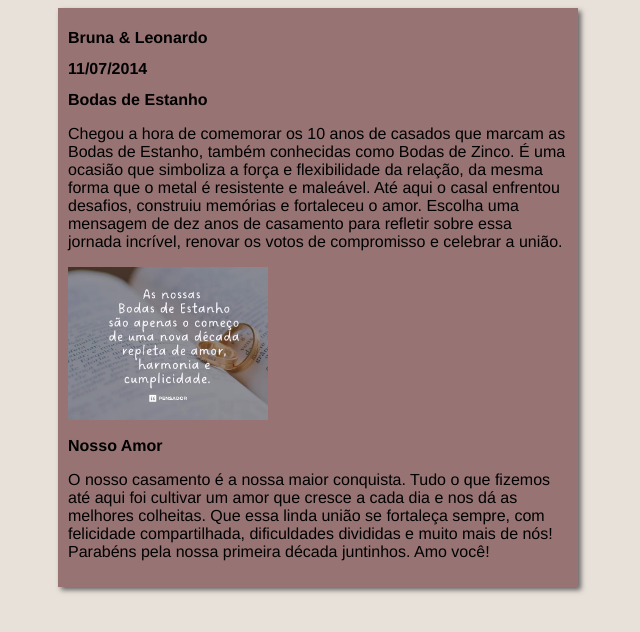
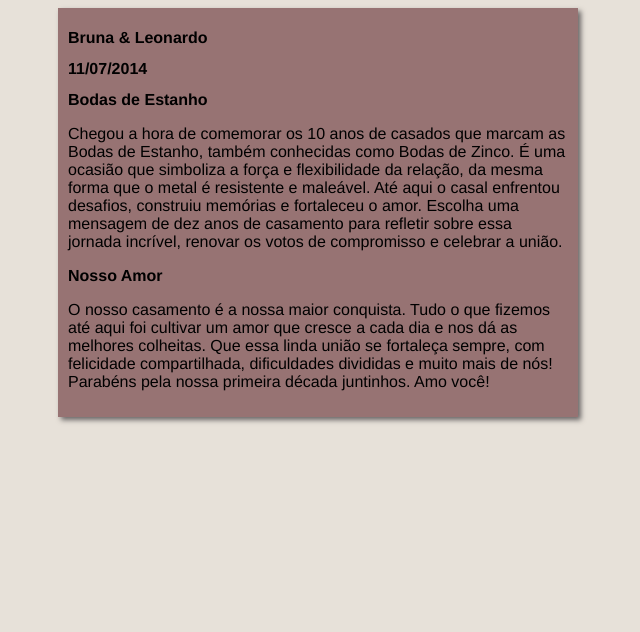
Before and after one commit to Brunarenner/10-Anos-de-nos-, a plain HTML site: page index.html in a window 1280 px wide. Shown: the whole page, without its empty margins (322-962 px from the left). Drawn offline with Linux system fonts and the light colour scheme.

Commit message:
mudanças

```diff
--- a/index.html
+++ b/index.html
@@ -21,7 +21,7 @@
             <p>Chegou a hora de comemorar os 10 anos de casados que marcam as Bodas de Estanho, também conhecidas como Bodas de Zinco. É uma ocasião que simboliza a força e flexibilidade da relação, da mesma forma que o metal é resistente e maleável.
 
                 Até aqui o casal enfrentou desafios, construiu memórias e fortaleceu o amor. Escolha uma mensagem de dez anos de casamento para refletir sobre essa jornada incrível, renovar os votos de compromisso e celebrar a união.</p>
-                <img src="/fotos/10anos.webp" alt="Um Brinde a Nossa Felicidade" width="200px">
+
         </article>
         <article>
             <h2>Nosso Amor </h2>
```
